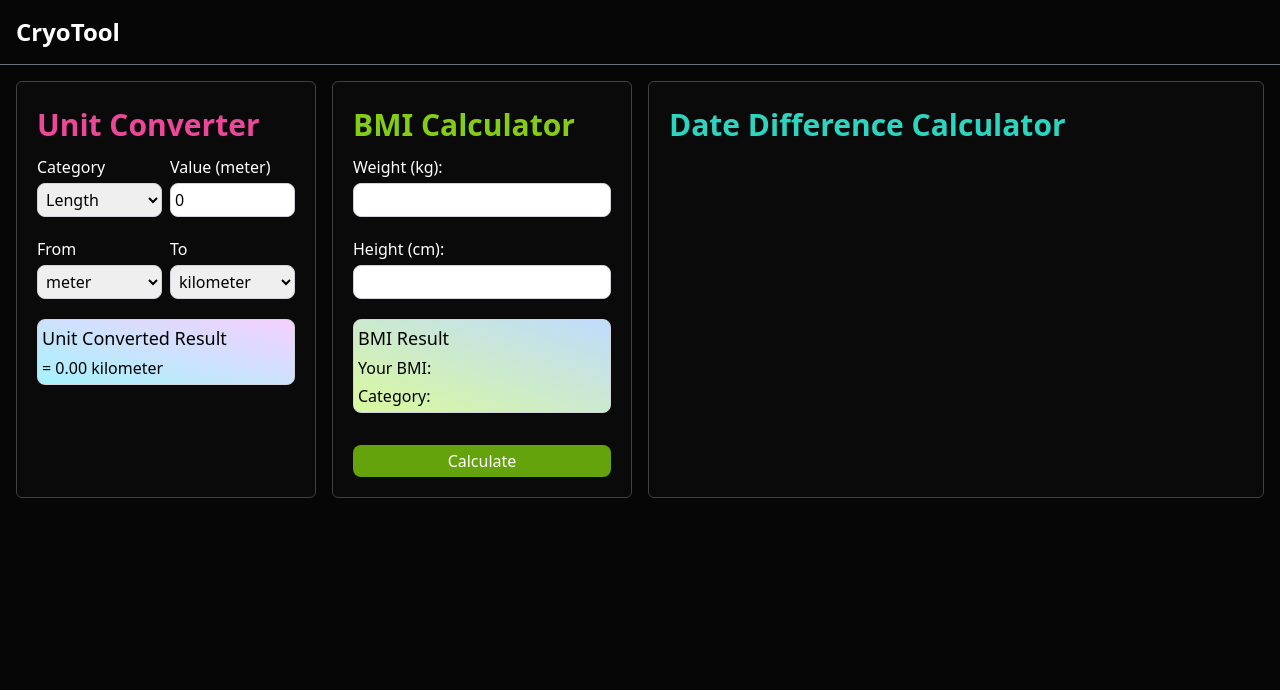
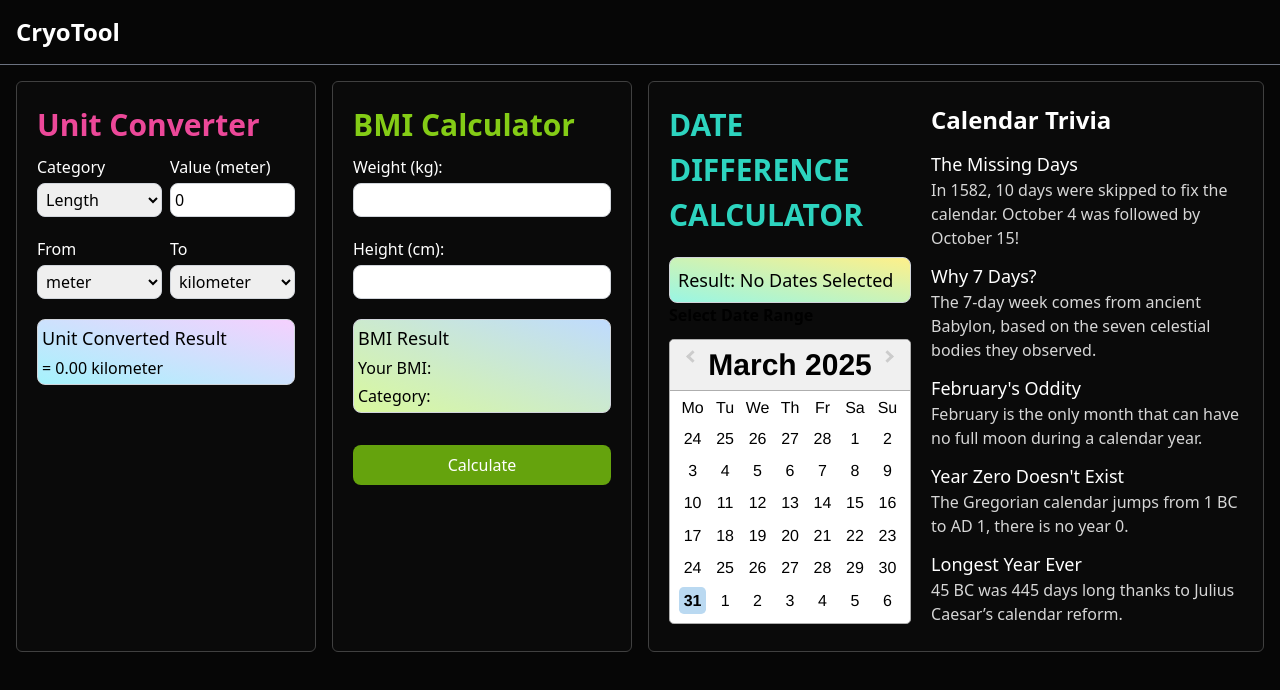
Before and after one commit to Cryobyte56/dev-tool-rect, a React (Vite) app: page / in a window 1280 px wide. Shown: the top 690 px of the page. Built offline with nearby package versions, Linux system fonts and the light colour scheme.

Commit message:
Completed Date Difference Calculator.

```diff
--- a/package.json
+++ b/package.json
@@ -10,7 +10,9 @@
     "preview": "vite preview"
   },
   "dependencies": {
+    "date-fns": "^4.1.0",
     "react": "^19.0.0",
+    "react-datepicker": "^8.2.1",
     "react-dom": "^19.0.0"
   },
   "devDependencies": {
--- a/src/BMI.jsx
+++ b/src/BMI.jsx
@@ -65,7 +65,7 @@ const BMI = () => {
 
       {/* Calculate Result */}
       <button
-        className="bmi-submit-btn mt-8 rounded-lg bg-lime-600 p-1 hover:bg-lime-700"
+        className="bmi-submit-btn mt-8 rounded-lg bg-lime-600 p-2 hover:bg-lime-700"
         onClick={calculateBMI}
       >
         Calculate
--- a/src/DateDiff.jsx
+++ b/src/DateDiff.jsx
@@ -1,5 +1,104 @@
+import React, { useState } from "react";
+import DatePicker from "react-datepicker";
+import "react-datepicker/dist/react-datepicker.css";
+
 const DateDiff = () => {
-    return <h2 className="text-teal-400 mb-2">Date Difference Calculator</h2>;
-}
+  const [dates, setDates] = useState([null, null]); // Start date, End date
+  const [difference, setDifference] = useState(null);
+
+  // Calculate the difference between two dates
+  const calculateDifference = (start, end) => {
+    if (start && end) {
+      const startDateObj = new Date(start);
+      const endDateObj = new Date(end);
+      const diffTime = endDateObj - startDateObj;
+      const diffDays = Math.abs(Math.ceil(diffTime / (1000 * 60 * 60 * 24)));
+      setDifference(diffDays);
+    } else {
+      setDifference(null);
+    }
+  };
+
+  // Handle date range change
+  const handleDateChange = (dates) => {
+    setDates(dates);
+    const [start, end] = dates;
+    calculateDifference(start, end);
+  };
+
+  return (
+    <div className="flex-col gap-5 sm:flex sm:flex-row">
+      <div className="left">
+        <h2 className="font-bold mb-2 text-teal-400">
+          DATE DIFFERENCE CALCULATOR
+        </h2>
+
+        {/* Result */}
+        <div className="result">
+          <div className="flex flex-col gap-1 mt-5 w-full rounded-lg font-medium text-lg bg-gradient-to-tr from-teal-200 to-yellow-200 text-black p-2 border border-gray-300">
+            Result:{" "}
+            {difference !== null
+              ? `${difference} Day${difference !== 1 ? "s" : ""}`
+              : "No Dates Selected"}
+          </div>
+        </div>
+
+        <div className="text-black text-lg w-full">
+          <label className="block text-base font-semibold mb-3">
+            Select Date Range
+          </label>
+          <DatePicker
+            selected={dates[0]}
+            startDate={dates[0]}
+            endDate={dates[1]}
+            onChange={handleDateChange}
+            selectsRange
+            inline
+            calendarStartDay={1}
+            dateFormat="yyyy/MM/dd"
+            calendarClassName="w-full"
+          />
+        </div>
+      </div>
+
+      <div className="right grid gap-2 mt-5 sm:mt-0">
+        <h3 className="text-white">Calendar Trivia</h3>
+        <div>
+          <h5>The Missing Days</h5>
+          <p>
+            In 1582, 10 days were skipped to fix the calendar. October 4 was
+            followed by October 15!
+          </p>
+        </div>
+        <div>
+          <h5>Why 7 Days?</h5>
+          <p>
+            The 7-day week comes from ancient Babylon, based on the seven
+            celestial bodies they observed.
+          </p>
+        </div>
+        <div>
+          <h5>February's Oddity</h5>
+          <p>
+            February is the only month that can have no full moon during a
+            calendar year.
+          </p>
+        </div>
+        <div>
+          <h5>Year Zero Doesn't Exist</h5>
+          <p>
+            The Gregorian calendar jumps from 1 BC to AD 1, there is no year 0.
+          </p>
+        </div>
+        <div>
+          <h5>Longest Year Ever</h5>
+          <p>
+            45 BC was 445 days long thanks to Julius Caesar’s calendar reform.
+          </p>
+        </div>
+      </div>
+    </div>
+  );
+};
 
 export default DateDiff;
--- a/src/index.css
+++ b/src/index.css
@@ -2,7 +2,7 @@
 @tailwind components;
 @tailwind utilities;
 
-body{
+body {
   background-color: #060606;
 }
 
@@ -30,3 +30,25 @@ h6 {
   font-size: 1rem !important;
   font-weight: 400 !important;
 }
+
+.right h5 {
+  color: #ffffff;
+}
+
+.right p{
+  color: #d6d6d6;
+}
+
+.react-datepicker.w-full {
+  width: 100% !important;
+}
+
+.react-datepicker__month-container {
+  width: 100% !important;
+}
+.react-datepicker__day,
+.react-datepicker__day-name,
+.react-datepicker__current-month {
+  font-size: 1rem;
+  width: 100%;
+}
```
Also changed, not shown: src/assets/calendar.png (added), 1 other file (tests, documents, lock files or other folders).
